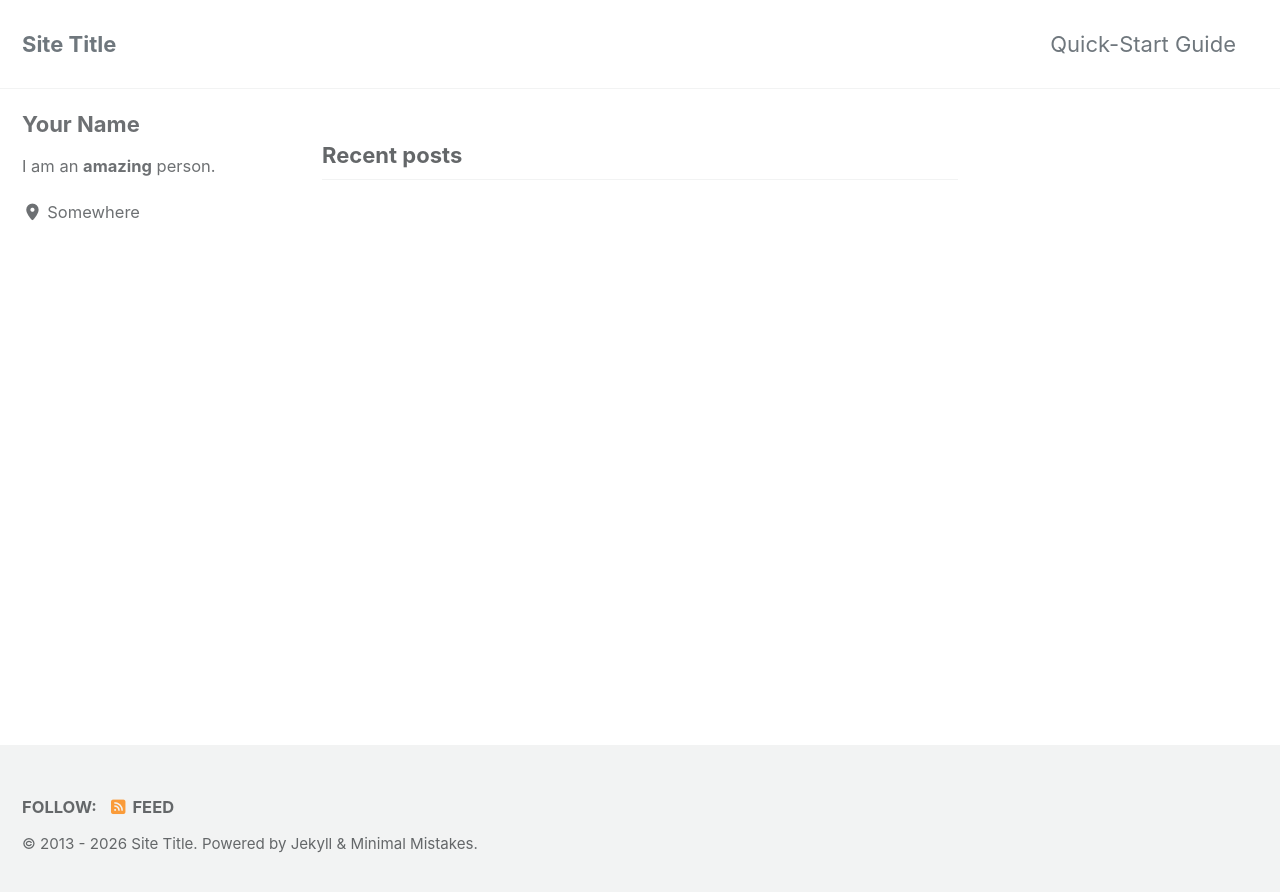
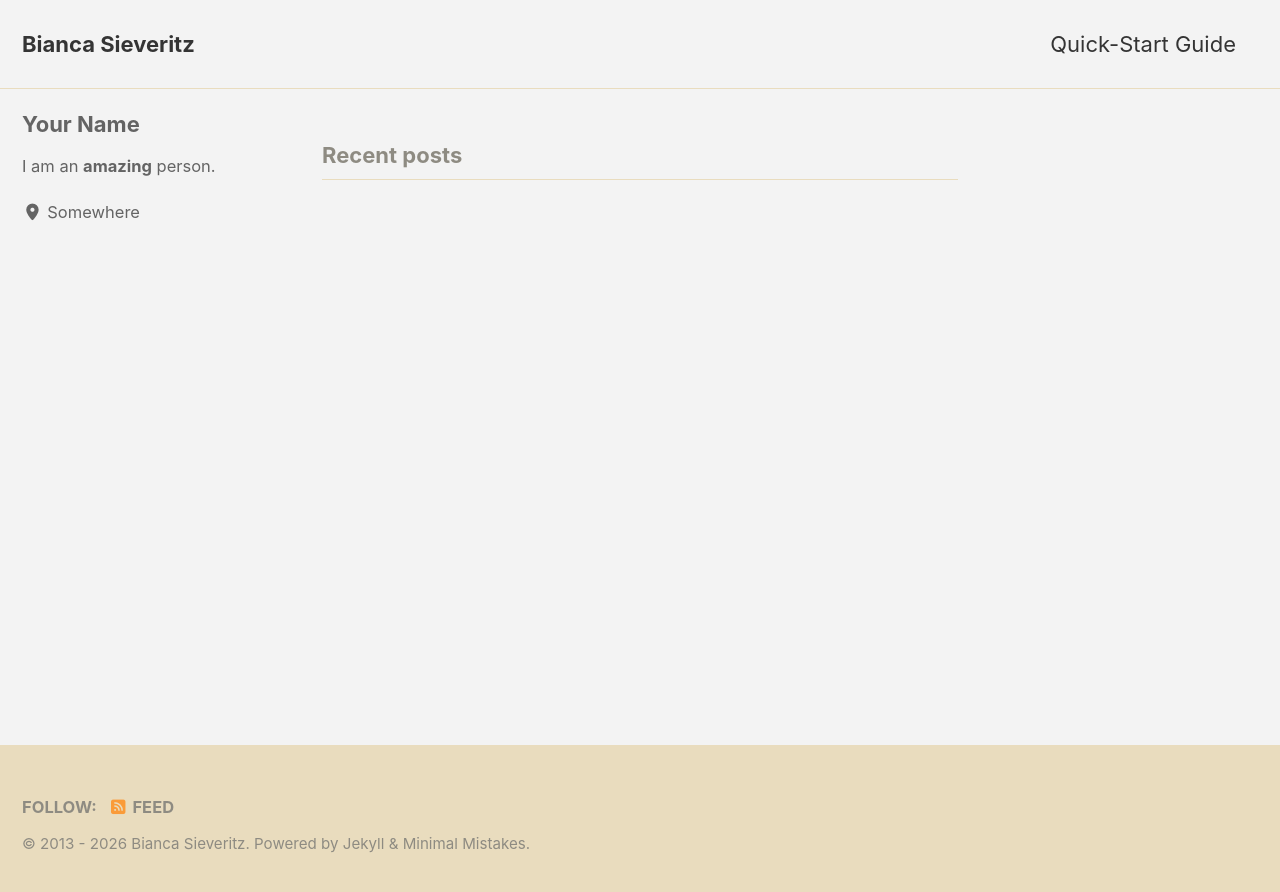
Before and after one commit to bsieveritz/bsieveritz.github.io, a Jekyll site: the page built from index.html, in a window 1280 px wide. Shown: the top 892 px of the page. Built offline with Jekyll 4.4.1, drawn with Linux system fonts in a browser that asks for light colours; cached includes are drawn as plain includes; the list of posts is cut into pages by our own code.

Commit message:
Update _config.yml

```diff
--- a/_config.yml
+++ b/_config.yml
@@ -11,20 +11,20 @@
 # https://mmistakes.github.io/minimal-mistakes/docs/quick-start-guide/#installing-the-theme
 
 # theme                  : "minimal-mistakes-jekyll"
-remote_theme           : "mmistakes/minimal-mistakes"
-minimal_mistakes_skin    : "default" # "air", "aqua", "contrast", "dark", "dirt", "neon", "mint", "plum", "sunrise", "catppuccin_latte", "catppuccin_mocha"
+remote_theme             : "mmistakes/minimal-mistakes"
+minimal_mistakes_skin    : "dirt" # "default", "air", "aqua", "contrast", "dark", "dirt", "neon", "mint", "plum", "sunrise", "catppuccin_latte", "catppuccin_mocha"
 
 # Site Settings
 locale                   : "en-US"
 direction                : # "ltr" (default), "rtl" # set the direction of the page
-title                    : "Site Title"
+title                    : "Bianca Sieveritz"
 title_separator          : "-"
 subtitle                 : # site tagline that appears below site title in masthead
-name                     : "Your Name"
-description              : "An amazing website."
-url                      : # the base hostname & protocol for your site e.g. "https://mmistakes.github.io"
+name                     : "Bianca Sieveritz"
+description              : "Bianca Sieveritz - Personal Website"
+url                      : "https://bsieveritz.github.io" # the base hostname & protocol for your site e.g. "https://mmistakes.github.io"
 baseurl                  : # the subpath of your site, e.g. "/blog"
-repository               : # GitHub username/repo-name e.g. "mmistakes/minimal-mistakes"
+repository               : "bsieveritz/bsieveritz.github.io" # GitHub username/repo-name e.g. "mmistakes/minimal-mistakes"
 teaser                   : # path of fallback teaser image, e.g. "/assets/images/500x300.png"
 logo                     : # path of logo image to display in the masthead, e.g. "/assets/images/88x88.png"
 masthead_title           : # overrides the website title displayed in the masthead, use " " for no title
```
